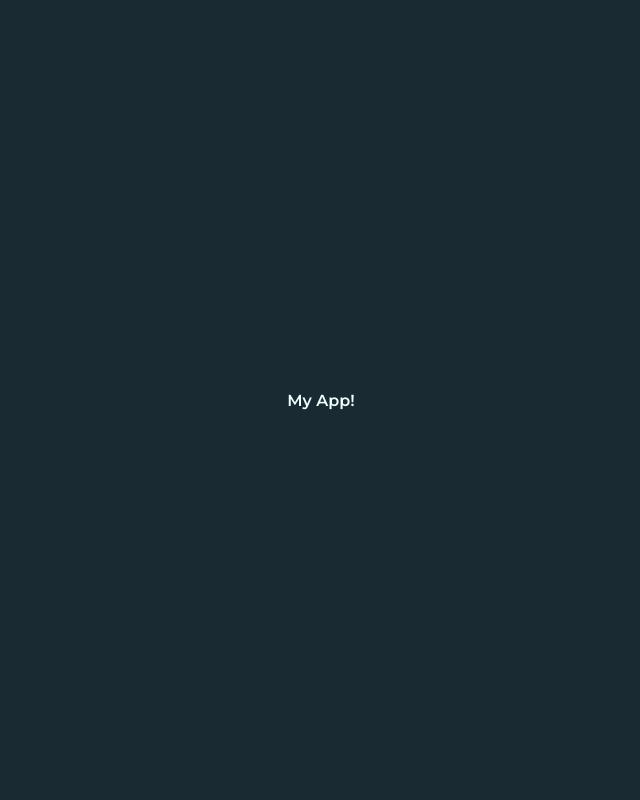
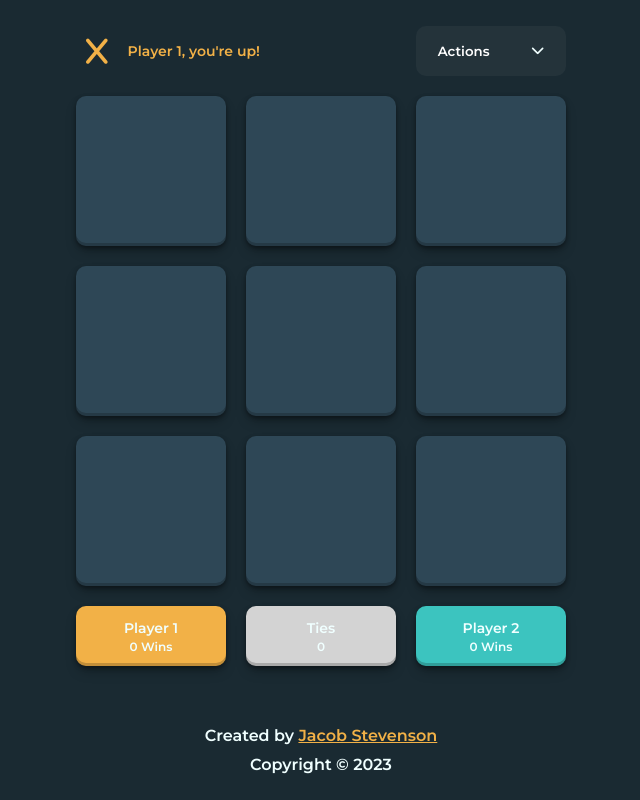
Before and after one commit to Jstevenson02/tictactoe-codebase, a React app in the folder live-react-refactor/: page / in a window 1280 px wide. Shown: the whole page, without its empty margins (319-959 px from the left). Built offline with nearby package versions, Linux system fonts and the light colour scheme.

Commit message:
Footer refactored to react, Modal refactored

```diff
--- a/live-react-refactor/public/globals.css
+++ b/live-react-refactor/public/globals.css
@@ -192,52 +192,3 @@ button:hover {
         gap: 20px;
     }
 }
-
-/* Footer Styles */
-footer {
-    color: white;
-    margin-top: 50px;
-}
-
-footer p {
-    margin-top: 10px;
-    text-align: center;
-}
-
-footer a {
-    color: var(--yellow)
-}
-
-/* Modal styles - opens when game ends */
-.modal {
-    display: flex;
-    position: fixed;
-    width: 100%;
-    height: 100%;
-    justify-content: center;
-    align-items: center;
-    background-color: rgba(0, 0, 0, 0.6);
-}
-
-.modal-contents {
-    height: 150px;
-    width: 100%;
-    max-width: 300px;
-    background-color: #2a4544;
-    border-radius: 20px;
-    display: flex;
-    flex-direction: column;
-    justify-content: center;
-    align-items: center;
-    gap: 20px;
-    color: white;
-    margin: 10px;
-}
-
-.modal-contents button {
-    padding: 10px;
-    background-color: var(--turquoise);
-    color: #2a4544;
-    border-radius: 3px;
-    border-color: var(--turquoise);
-}
--- a/live-react-refactor/src/App.tsx
+++ b/live-react-refactor/src/App.tsx
@@ -1,7 +1,65 @@
 import "./App.css";
+import Footer from "./components/Footer";
+import Modal from "./components/Modal";
 
-const App = () => {
-  return <div>My App!</div>;
-};
+export default function App() {
+  const showModal = false;
 
-export default App;
+  return (
+    <>
+      <main>
+        <div className="grid" data-id="grid">
+          <div className="turn" data-id="turn">
+            <i className="fa-solid fa-x yellow"></i>
+            <p className="yellow">Player 1, you're up!</p>
+          </div>
+
+          <div className="menu" data-id="menu">
+            <button className="menu-btn" data-id="menu-btn">
+              Actions
+              <i className="fa-solid fa-chevron-down"></i>
+            </button>
+            <div className="items border hidden" data-id="menu-items">
+              <button data-id="reset-btn">Reset</button>
+              <button data-id="new-round-btn">New Round</button>
+            </div>
+          </div>
+
+          <div id="1" className="square shadow" data-id="square"></div>
+          <div id="2" className="square shadow" data-id="square"></div>
+          <div id="3" className="square shadow" data-id="square"></div>
+          <div id="4" className="square shadow" data-id="square"></div>
+          <div id="5" className="square shadow" data-id="square"></div>
+          <div id="6" className="square shadow" data-id="square"></div>
+          <div id="7" className="square shadow" data-id="square"></div>
+          <div id="8" className="square shadow" data-id="square"></div>
+          <div id="9" className="square shadow" data-id="square"></div>
+
+          <div
+            className="score shadow"
+            style={{ backgroundColor: "var(--yellow)" }}
+          >
+            <p>Player 1</p>
+            <span data-id="p1-wins">0 Wins</span>
+          </div>
+          <div
+            className="score shadow"
+            style={{ backgroundColor: "var(--light-gray)" }}
+          >
+            <p>Ties</p>
+            <span data-id="ties">0</span>
+          </div>
+          <div
+            className="score shadow"
+            style={{ backgroundColor: "var(--turquoise)" }}
+          >
+            <p>Player 2</p>
+            <span data-id="p2-wins">0 Wins</span>
+          </div>
+        </div>
+      </main>
+      <Footer />
+      {showModal && <Modal message="Player 1 wins!" />}
+    </>
+  );
+}
--- /dev/null
+++ b/live-react-refactor/src/components/Footer.css
@@ -0,0 +1,14 @@
+/* Footer Styles */
+footer {
+    color: white;
+    margin-top: 50px;
+}
+
+footer p {
+    margin-top: 10px;
+    text-align: center;
+}
+
+footer a {
+    color: var(--yellow)
+}
--- /dev/null
+++ b/live-react-refactor/src/components/Footer.tsx
@@ -0,0 +1,12 @@
+import "./Footer.css";
+
+export default function Footer() {
+  return (
+    <footer>
+      <p>
+        Created by <a href="https://github.com/Jstevenson02">Jacob Stevenson</a>
+      </p>
+      <p>Copyright © 2023</p>
+    </footer>
+  );
+}
--- /dev/null
+++ b/live-react-refactor/src/components/Modal.css
@@ -0,0 +1,33 @@
+/* Modal styles - opens when game ends */
+.modal {
+    display: flex;
+    position: fixed;
+    width: 100%;
+    height: 100%;
+    justify-content: center;
+    align-items: center;
+    background-color: rgba(0, 0, 0, 0.6);
+}
+
+.modal-contents {
+    height: 150px;
+    width: 100%;
+    max-width: 300px;
+    background-color: #2a4544;
+    border-radius: 20px;
+    display: flex;
+    flex-direction: column;
+    justify-content: center;
+    align-items: center;
+    gap: 20px;
+    color: white;
+    margin: 10px;
+}
+
+.modal-contents button {
+    padding: 10px;
+    background-color: var(--turquoise);
+    color: #2a4544;
+    border-radius: 3px;
+    border-color: var(--turquoise);
+}
--- /dev/null
+++ b/live-react-refactor/src/components/Modal.tsx
@@ -0,0 +1,16 @@
+import "./Modal.css";
+
+type Props = {
+  message: string;
+};
+
+export default function Modal({ message }: Props) {
+  return (
+    <div className="modal">
+      <div className="modal-contents">
+        <p>{message}</p>
+        <button>Play again</button>
+      </div>
+    </div>
+  );
+}
```
Also changed, not shown: live-react-refactor/src/types.ts (added, +29 -0 lines), 1 other file (tests, documents, lock files or other folders).
